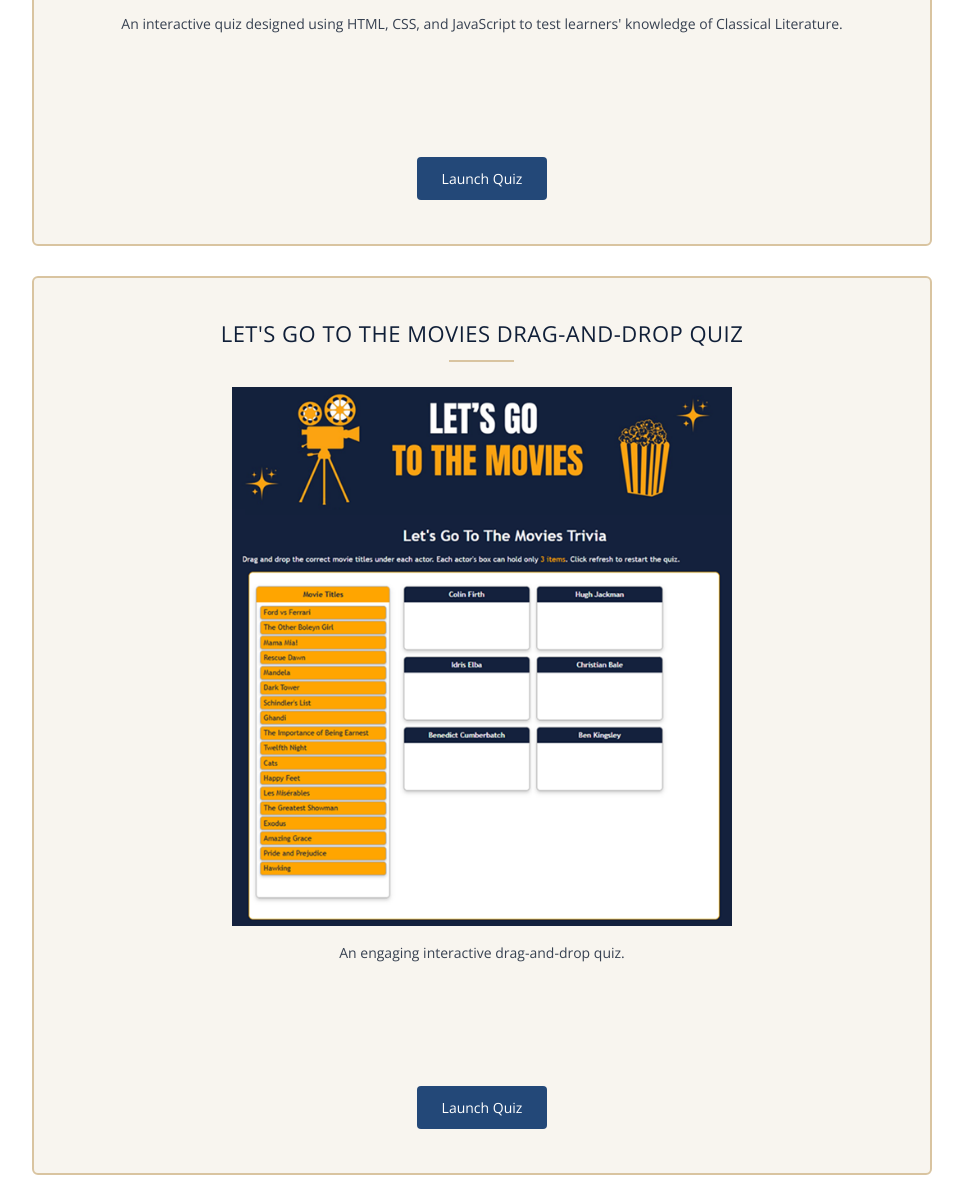
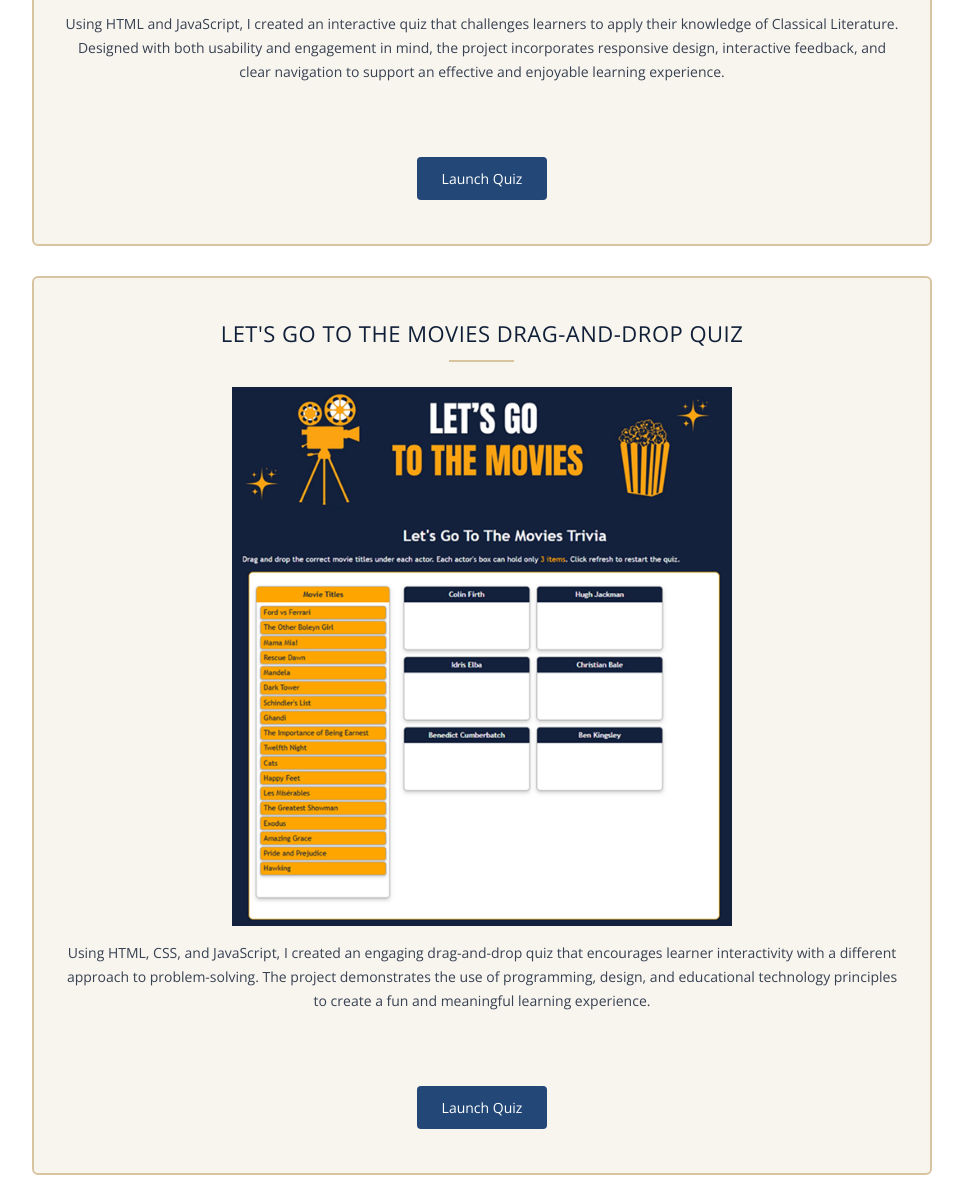
Before and after one commit to snaraysingh/e-portfolio-template, a plain HTML site: page web-design.html in a window 1280 px wide. Shown: the part 985-2162 px from the top of the page, without its empty margins (158-1121 px from the left). Drawn offline with nearby package versions, Linux system fonts and the light colour scheme.

Commit message:
Revise quiz descriptions for better user engagement
Updated project descriptions for quizzes to enhance clarity and engagement.

```diff
--- a/web-design.html
+++ b/web-design.html
@@ -81,7 +81,8 @@ Released   : 20130406
 					<img src="Jane Austens Collection.png"
      					alt="Jane Austen novels"
      					style="width: 100%; height: auto;">
-					<p>An interactive quiz designed using HTML, CSS, and JavaScript to test learners' knowledge of Classical Literature.</p>
+					<p>Using HTML and JavaScript, I created an interactive quiz that challenges learners to apply their knowledge of Classical Literature.
+						Designed with both usability and engagement in mind, the project incorporates responsive design, interactive feedback, and clear navigation to support an effective and enjoyable learning experience.</p>
 					<a href="https://snaraysingh.github.io/Classical-Literature-Quiz/" class="button" target="_blank" rel="noopener">Launch Quiz</a>
 				</div>
 			</div>
@@ -94,7 +95,8 @@ Released   : 20130406
 					<img src="Lets Go to the Movies.png"
      				alt="Movie Trivia Drag-and-drop quiz image"
      				style="width: 100%; height: auto;">
-					<p>An engaging interactive drag-and-drop quiz.</p>
+					<p>Using HTML, CSS, and JavaScript, I created an engaging drag-and-drop quiz that encourages learner interactivity with a different approach to problem-solving.
+						The project demonstrates the use of programming, design, and educational technology principles to create a fun and meaningful learning experience.</p>
 					<a href="https://snaraysingh.github.io/EME6208-Module-3-Drag-and-Drop/" class="button" target="_blank" rel="noopener">Launch Quiz</a>
 
 				</div>
```
